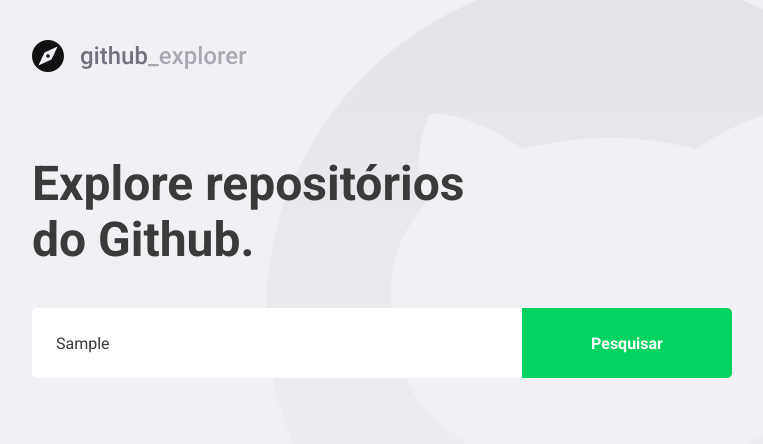
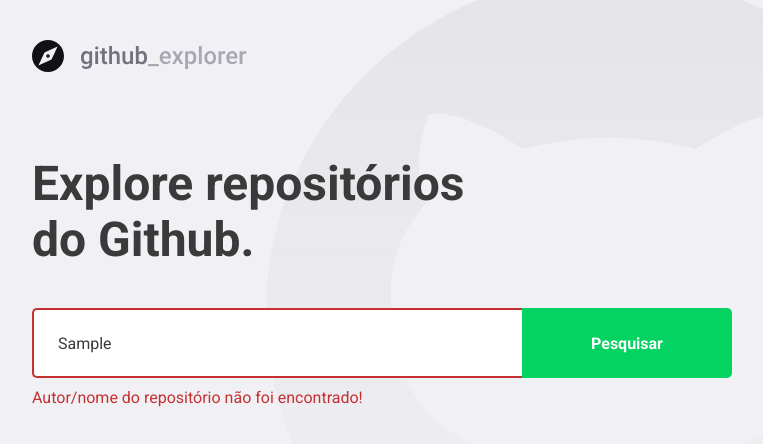
Before and after one commit to danilobandeira29/frontend-Github-Explorer, a React (Create React App) app: page / in a window 1280 px wide. Both pictures are taken after typing "Sample" into the empty fields and a click on the button "Pesquisar". Shown: the top 444 px of the page, without its empty margins (148-911 px from the left). Built offline with nearby package versions, Linux system fonts and the light colour scheme; no server answers.

Commit message:
added error message/style

```diff
--- a/src/pages/Dashboard/index.tsx
+++ b/src/pages/Dashboard/index.tsx
@@ -2,7 +2,7 @@
 import { FiChevronRight } from 'react-icons/fi';
 import api from '../../services/api';
 import logoExplorer from '../../assets/logo.svg';
-import { Title, Form, Repositories } from './styles';
+import { Title, Form, Repositories, Error } from './styles';
 
 interface Repository {
   full_name: string;
@@ -15,23 +15,37 @@
 
 const Dashboard: React.FC = () => {
   const [newRepo, setNewRepo] = useState('');
+  const [inputError, setInputError] = useState('');
   const [repositories, setRepositories] = useState<Repository[]>([]);
 
-  async function handleAddRepository(e: FormEvent<HTMLElement>): Promise<void> {
+  async function handleAddRepository(
+    e: FormEvent<HTMLFormElement>,
+  ): Promise<void> {
     e.preventDefault();
 
-    const response = await api.get<Repository>(`repos/${newRepo}`);
+    if (!newRepo) {
+      setInputError('Digite o auto/nome do repositório!');
+      return;
+    }
 
-    const repository = response.data;
+    try {
+      const response = await api.get<Repository>(`repos/${newRepo}`);
 
-    setRepositories([...repositories, repository]);
+      const repository = response.data;
+
+      setRepositories([...repositories, repository]);
+      setInputError('');
+      setNewRepo('');
+    } catch (err) {
+      setInputError('Autor/nome do repositório não foi encontrado!');
+    }
   }
 
   return (
     <>
       <img src={logoExplorer} alt="Logo Explorer" />
       <Title>Explore repositórios do Github.</Title>
-      <Form onSubmit={handleAddRepository}>
+      <Form hasError={Boolean(inputError)} onSubmit={handleAddRepository}>
         <input
           value={newRepo}
           onChange={e => setNewRepo(e.target.value)}
@@ -39,6 +53,8 @@
         />
         <button type="submit">Pesquisar</button>
       </Form>
+
+      {inputError && <Error>{inputError}</Error>}
 
       <Repositories>
         {repositories.map(repository => (
--- a/src/pages/Dashboard/styles.ts
+++ b/src/pages/Dashboard/styles.ts
@@ -1,5 +1,9 @@
-import styled from 'styled-components';
+import styled, { css } from 'styled-components';
 import { shade } from 'polished';
+
+interface FormProps {
+  hasError: boolean;
+}
 
 export const Title = styled.h1`
   font-size: 48px;
@@ -10,7 +14,7 @@
   line-height: 56px;
 `;
 
-export const Form = styled.form`
+export const Form = styled.form<FormProps>`
   display: flex;
 
   margin-top: 40px;
@@ -24,6 +28,15 @@
     border: none;
     border-radius: 5px 0 0 5px;
     color: #3a3a3a;
+    border: 2px solid #fff;
+    border-right: none;
+
+    ${props =>
+      props.hasError &&
+      css`
+        border-color: #c53030;
+      `};
+
     &::placeholder {
       color: #a8a8b3;
     }
@@ -42,6 +55,12 @@
       background: ${shade(0.2, '#04d361')};
     }
   }
+`;
+
+export const Error = styled.span`
+  display: block;
+  color: #c53030;
+  margin-top: 10px;
 `;
 
 export const Repositories = styled.div`
```
